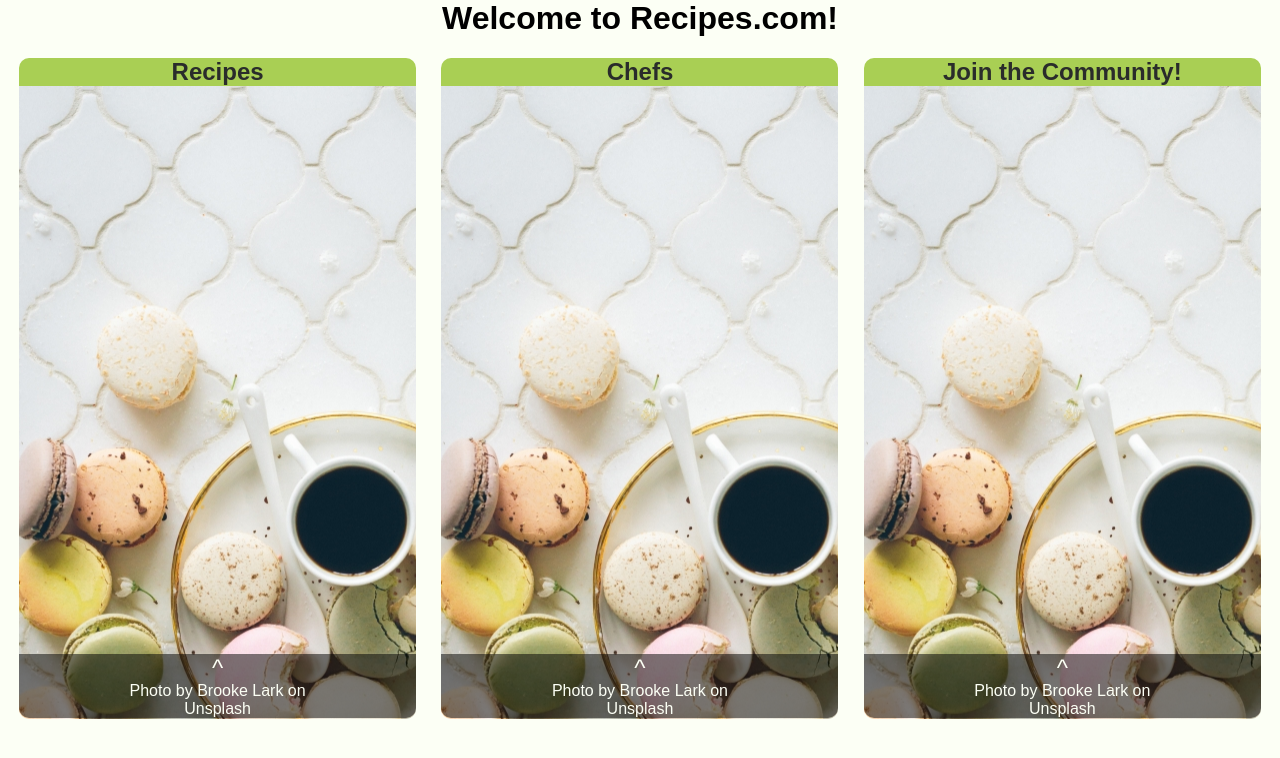
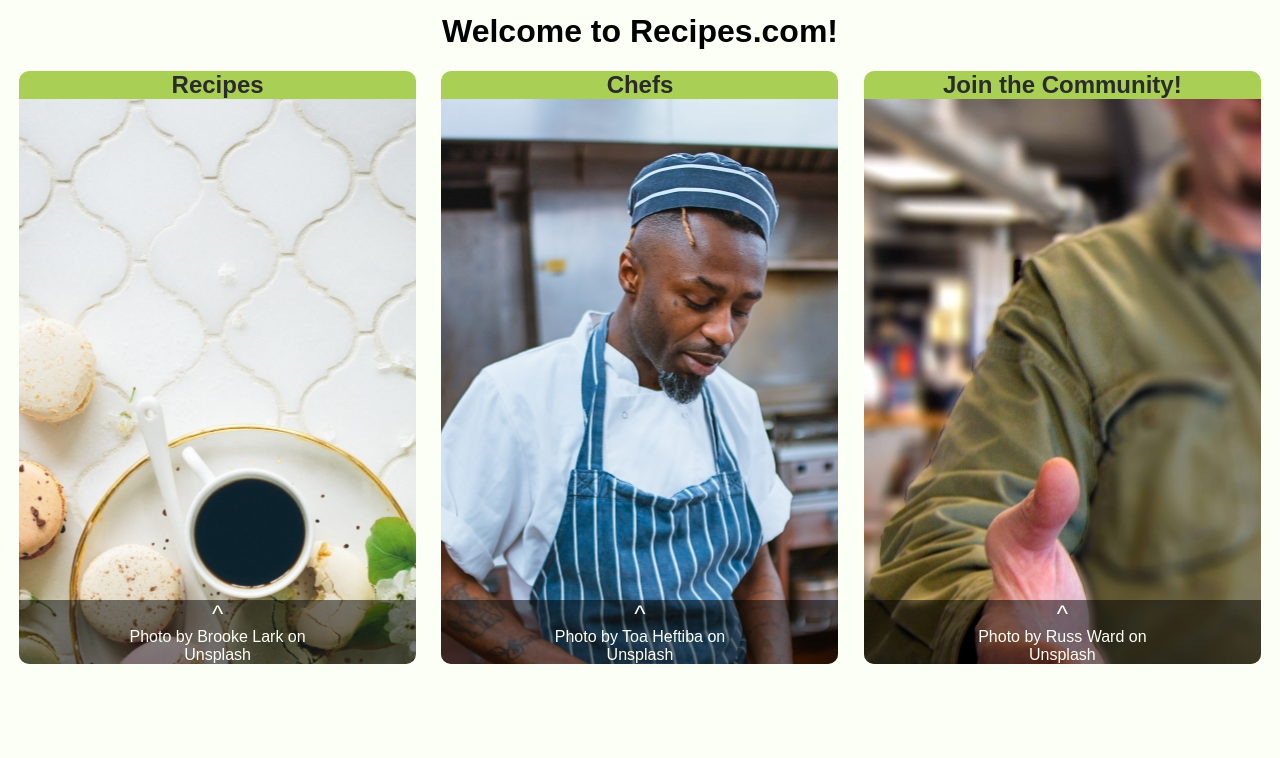
Before and after one commit to DonavonCai/final_project, a plain HTML site: page recipes.com/index.html in a window 1280 px wide. Drawn offline with Linux system fonts and the light colour scheme.

Commit message:
Add files via upload
Finished HTML and CSS for index.html.

```diff
--- a/recipes.com/css/homepage.css
+++ b/recipes.com/css/homepage.css
@@ -2,37 +2,47 @@
    Homepage-Nav:
    ========================================================================== */
 @import url("../img/recipes.jpg");
+@import url("../img/chefs.jpg");
 .homepage {
   display: flex;
   justify-content: space-around;
   width: 99%;
+  padding-bottom: 1%;
 }
-.homepage h2 {
-  width: 31.33%;
+h2 {
   background: #A9CF54;
   border-top-left-radius: 10px;
   border-top-right-radius: 10px;
 }
-h2 a {
+.pics {
+  width: 31.33%;
+}
+a h2 {
   color: #2A2C2B;
 }
-.pics {
-  display: flex;
-  width: 99%;
-}
 .nav-item {
-  width: 31.33%;
   border-bottom-left-radius: 10px;
   border-bottom-right-radius: 10px;
+  padding-top: 126.25%;
+  justify-content: space-around;
+  background-position: center top;
+}
+#recipes {
   background-image: url("../img/recipes.jpg");
-  padding-top: 44.85%;
-  justify-content: space-around;
+}
+#chefs {
+  background-image: url("../img/chefs.jpg");
+}
+#signup {
+  background-image: url("../img/signup.jpg");
+  background-position: -180px 0px;
 }
 div p {
   background: rgba(0, 0, 0, .5);
   color: #FCFFF5;
   position: relative;
   bottom: 1%;
+  z-index: 1;
 }
 .dropdown {
   font-size: 24px;
--- a/recipes.com/css/main.css
+++ b/recipes.com/css/main.css
@@ -37,6 +37,7 @@ Header:
 ========================================================================== */
 header h1 {
   margin-top: 0;
+  padding-top: 1%;
 }
 /* ==========================================================================
 Hamburger Menu:
--- a/recipes.com/index.html
+++ b/recipes.com/index.html
@@ -43,34 +43,35 @@
         <h1>Welcome to Recipes.com!</h1>
       </header>
       <nav class="homepage">
+        <div class="pics">
+          <a href="recipes.html">
+            <h2>Recipes</h2>
+            <div id="recipes" class="nav-item">
 
-        <h2><a href="recipes.html">Recipes</a></h2>
-
-        <h2><a href="chefs.html">Chefs</a></h2>
-
-        <h2><a href="signup.html">Join the Community!</a></h2>
-
-      </nav>
-      <nav class="pics">
-
-          <div class="nav-item">
               <p class="dropdown">^</p>
               <p class="photo-credit">Photo by Brooke Lark on Unsplash</p>
             </div>
+          </a>
+        </div>
+        <div class="pics">
+          <a href="chefs.html"><h2>Chefs</h2>
+            <div id="chefs" class="nav-item">
 
+              <p class="dropdown">^</p>
+              <p class="photo-credit">Photo by Toa Heftiba on Unsplash</p>
+            </div>
+          </a>
+        </div>
+        <div class="pics">
+          <a href="signup.html"><h2>Join the Community!</h2>
+            <div id="signup" class="nav-item">
 
-          <div class="nav-item">
               <p class="dropdown">^</p>
-            <p class="photo-credit">Photo by Brooke Lark on Unsplash</p>
+              <p class="photo-credit">Photo by Russ Ward on Unsplash</p>
             </div>
-
-
-          <div class="nav-item">
-            <p class="dropdown">^</p>
-            <p class="photo-credit">Photo by Brooke Lark on Unsplash</p>
+          </a>
         </div>
-
-        </nav
+      </nav>
       <script src="js/vendor/jquery-1.12.0.min.js"></script>
       <script src="js/main.js"></script>
     </body>
```
Also changed, not shown: recipes.com/img/chefs.jpg (added), recipes.com/img/signup.jpg (added). Lines whose indentation alone changed are shown as unchanged.
